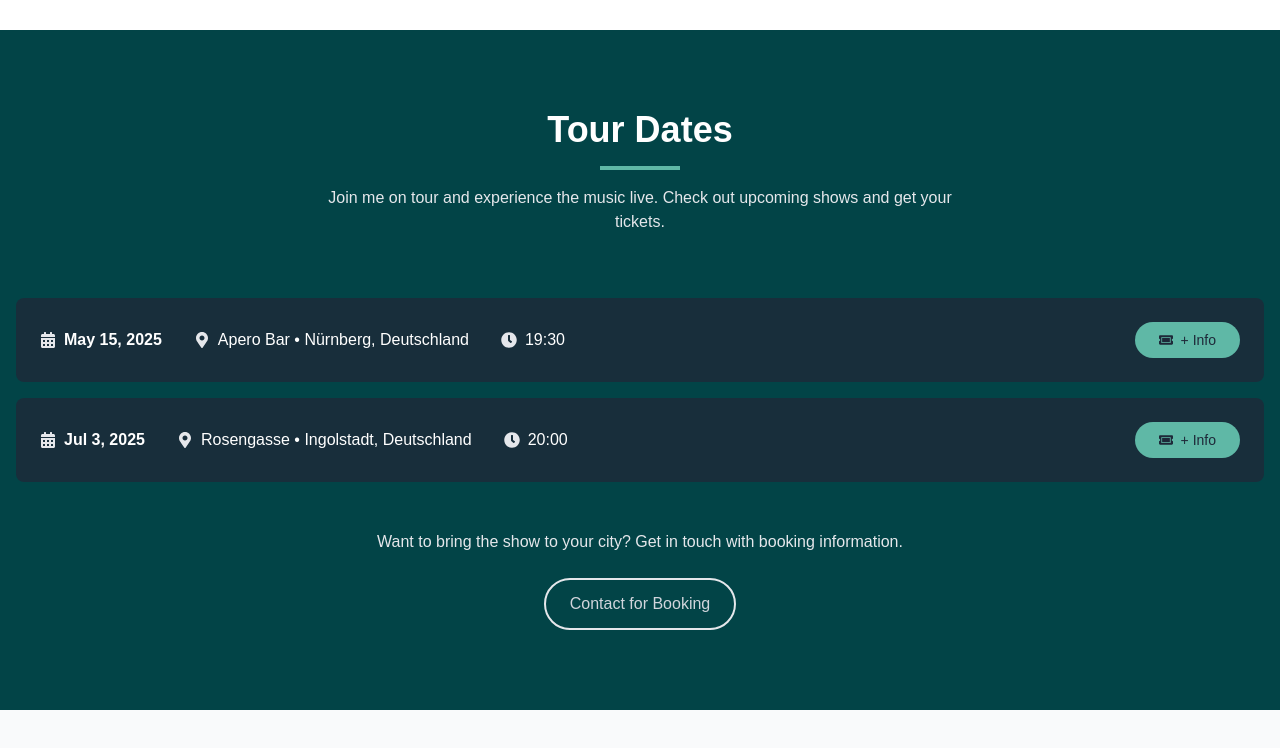
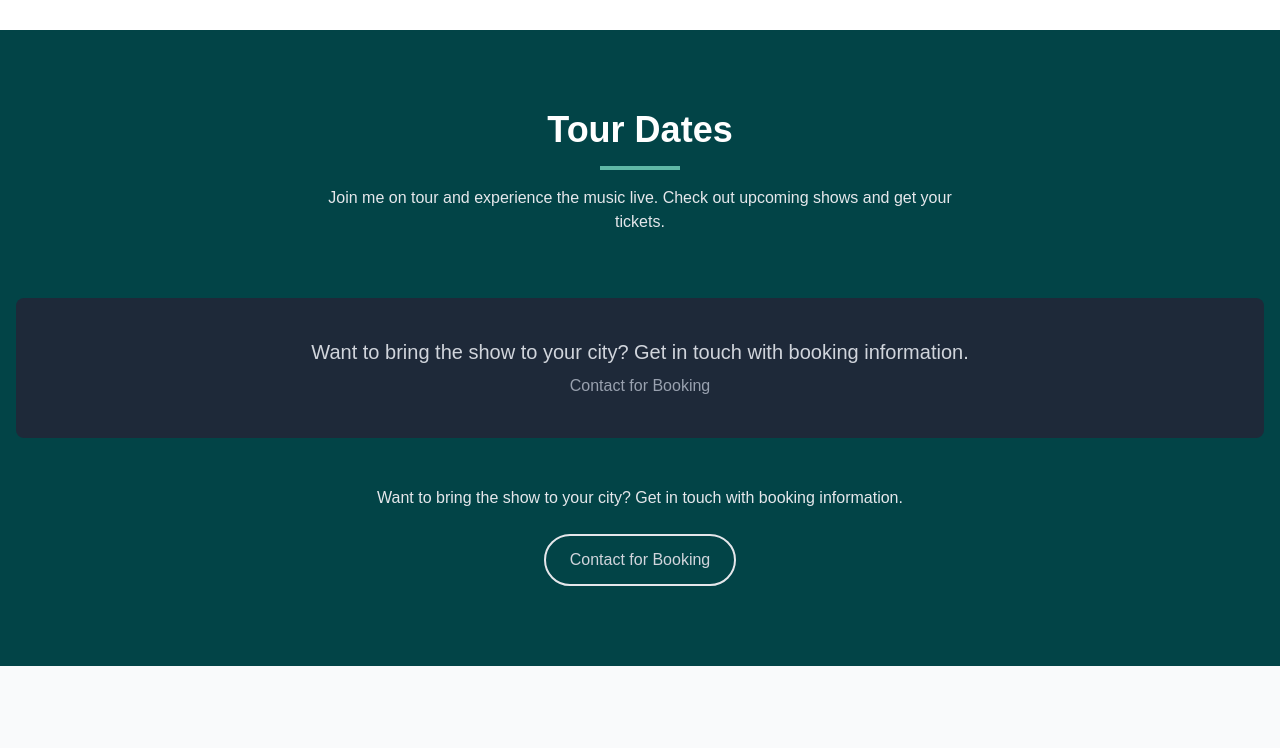
Before and after one commit to cristianmilesi/tatamilesiweb, a React (Vite) app: page / in a window 1280 px wide. Shown: the part 2676-3424 px from the top of the page. Built offline with nearby package versions, Linux system fonts and the light colour scheme; a web font is replaced by a local one.

Commit message:
Cambio fechas

```diff
--- a/src/assets/data/tour-dates.ts
+++ b/src/assets/data/tour-dates.ts
@@ -11,26 +11,26 @@ export interface TourDate {
 }
 
 export const tourDates: TourDate[] = [
-  {
-    id: 1,
-    date: "2025-05-15", // Formato ISO para facilitar la internacionalización
-    venue: "Apero Bar",
-    city: "Nürnberg",
-    country: "Deutschland",
-    time: "19:30",
-    ticketUrl: "https://www.instagram.com/bar_apero_nuernberg/",
-    soldOut: false,
-  },
-  {
-    id: 2,
-    date: "2025-07-03",
-    venue: "Rosengasse ",
-    city: "Ingolstadt",
-    country: "Deutschland",
-    time: "20:00",
-    ticketUrl:
-      "https://www.instagram.com/rosengasse2?utm_source=ig_web_button_share_sheet&igsh=ZDNlZDc0MzIxNw==",
-    soldOut: false,
-  },
+  // {
+  //   id: 1,
+  //   date: "2025-05-15", // Formato ISO para facilitar la internacionalización
+  //   venue: "Apero Bar",
+  //   city: "Nürnberg",
+  //   country: "Deutschland",
+  //   time: "19:30",
+  //   ticketUrl: "https://www.instagram.com/bar_apero_nuernberg/",
+  //   soldOut: false,
+  // },
+  // {
+  //   id: 2,
+  //   date: "2025-07-03",
+  //   venue: "Rosengasse ",
+  //   city: "Ingolstadt",
+  //   country: "Deutschland",
+  //   time: "20:00",
+  //   ticketUrl:
+  //     "https://www.instagram.com/rosengasse2?utm_source=ig_web_button_share_sheet&igsh=ZDNlZDc0MzIxNw==",
+  //   soldOut: false,
+  // },
   // Más fechas...
 ];
```
